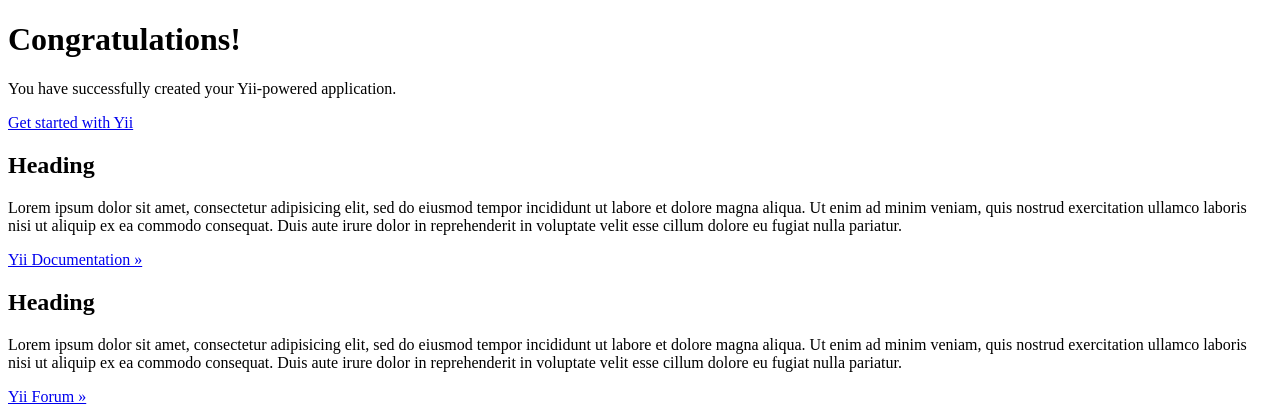
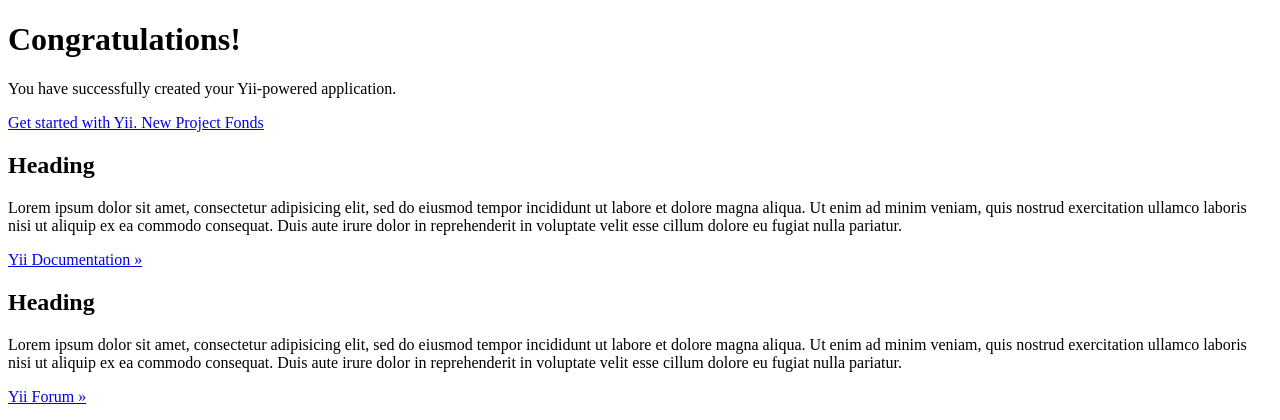
Before and after one commit to arearius/fonds, a Yii app: template frontend/views/site/index.php in a window 1280 px wide. Shown: the top 420 px of the page. Run offline with PHP 8.4 and a stand-in for Yii, Linux system fonts and the light colour scheme; the template is opened without the code that fills it, so the values that code supplies are empty; some libraries are stand-ins or nearby versions.

Commit message:
Изменение страницы приветствия

```diff
--- a/frontend/views/site/index.php
+++ b/frontend/views/site/index.php
@@ -11,7 +11,7 @@ $this->title = 'Фонды';
 
         <p class="lead">You have successfully created your Yii-powered application.</p>
 
-        <p><a class="btn btn-lg btn-success" href="http://www.yiiframework.com">Get started with Yii</a></p>
+        <p><a class="btn btn-lg btn-success" href="http://www.yiiframework.com">Get started with Yii. New Project Fonds</a></p>
     </div>
 
     <div class="body-content">
```
